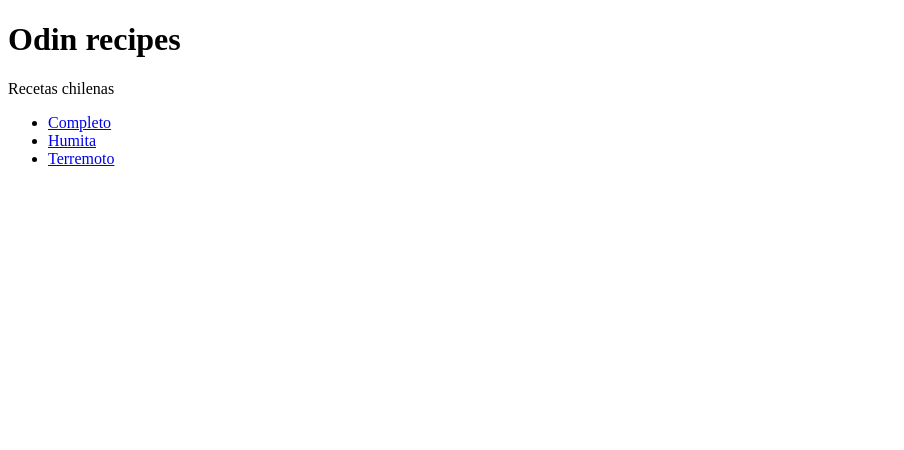
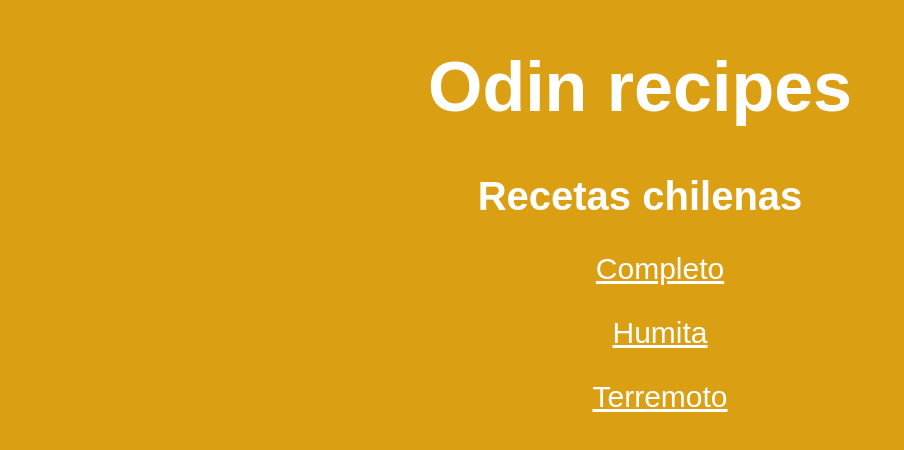
Before and after one commit to eldog0/odin-recipes, a plain HTML site: page index.html in a window 1280 px wide. Shown: the whole page, without its empty margins (0-904 px from the left). Drawn offline with Linux system fonts and the light colour scheme.

Commit message:
add style.css

```diff
--- a/index.html
+++ b/index.html
@@ -4,15 +4,17 @@
     <meta charset="UTF-8">
     <meta name="viewport" content="width=device-width, initial-scale=1.0">
     <title>Odin Recetas</title>
+    <link rel="stylesheet" href="./style.css">
 </head>
 <body>
-    <h1>Odin recipes</h1>
-    <p>Recetas chilenas</p>
-    <ul>
-        <li><a href="./recipes/completo.html">Completo</a></li>
-        <li><a href="./recipes/humitas.html">Humita</a></li>
-        <li><a href="./recipes/terremoto.html">Terremoto</a></li>
-
-    </ul>
+    <h1 class="title-principal">Odin recipes</h1>
+    <h2 class="title-secundario">Recetas chilenas</h2>
+    <div class="list-recipes">
+        <ul>
+            <li class="margin-list"><a class="title-list" href="./recipes/completo.html">Completo</a></li>
+            <li class="margin-list"><a class="title-list" href="./recipes/humitas.html">Humita</a></li>
+            <li class="margin-list"><a class="title-list" href="./recipes/terremoto.html">Terremoto</a></li>
+        </ul>
+    </div>
 </body>
 </html>
--- /dev/null
+++ b/style.css
@@ -0,0 +1,38 @@
+/*Home Page*/
+body {
+    background-color: #DB9F14
+}
+
+.title-principal {
+    color: #ffff;
+    font-family: Arial, Helvetica, sans-serif;
+    font-weight: bold;
+    font-size: 70px;
+    text-align: center;
+}
+
+.title-secundario {
+    color: #ffff;
+    font-family: Arial, Helvetica, sans-serif;
+    font-size: 40px;
+    text-align: center;
+}
+
+.list-recipes {
+    text-align: center;
+    color: transparent;
+}
+
+.title-list {
+    color: #ffff;
+    font-family: Arial, Helvetica, sans-serif;
+    font-size: 30px;
+    text-align: center;
+}
+
+.margin-list {
+    margin-top: 30px;
+    margin-bottom: 30px;
+}
+
+/*Recipes Pages*/
```
